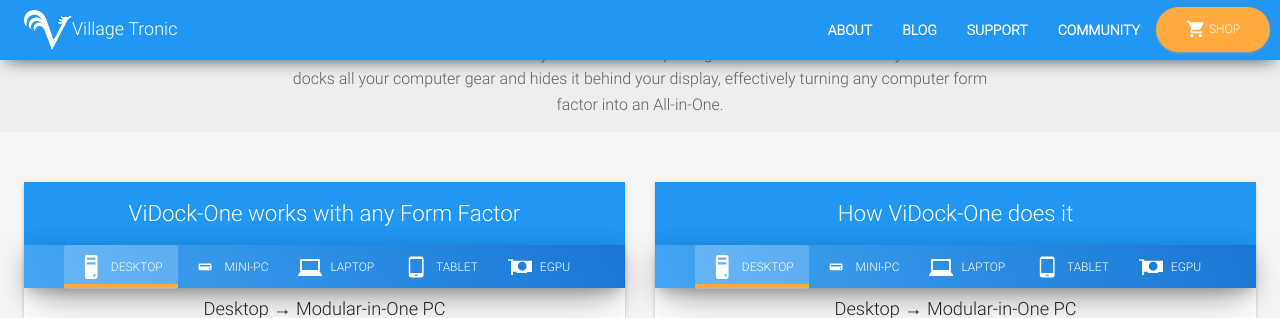
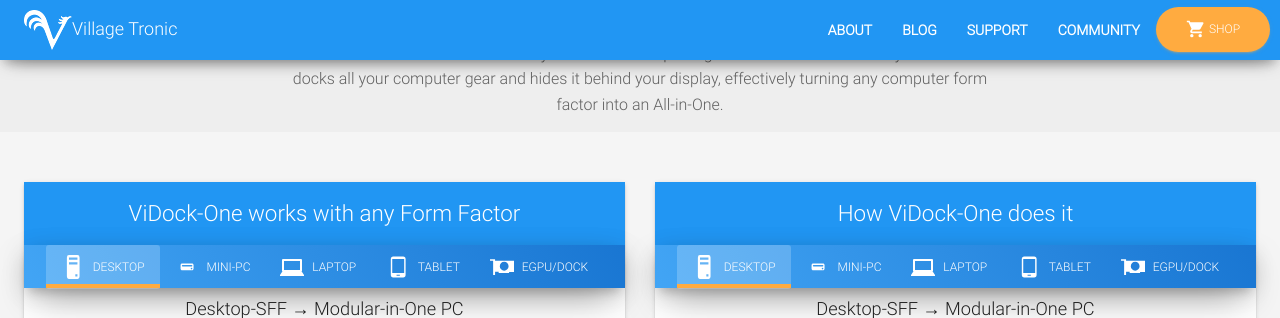
Before and after one commit to V-Squared/shop, a Jekyll site: the page built from index.md, in a window 1280 px wide and 900 px high, scrolled down 795 px, cut to the strip 0-318 px from the top of the window. Built offline with Jekyll 4.4.1, drawn with Linux system fonts in a browser that asks for light colours.

Commit message:
Rename Desktop and eGPU

```diff
--- a/_layouts/home.html
+++ b/_layouts/home.html
@@ -64,7 +64,7 @@
                       <li>
                         <a href="#gpu" data-toggle="tab">
                           {% include icons/gpu-card.html %}
-                          <span>eGPU</span>
+                          <span>eGPU/Dock</span>
                         </a>
                       </li>
                     </ul>
@@ -74,7 +74,7 @@
               <div class="content">
                 <div class="tab-content">
                   <div class="tab-pane active" id="desktop">
-                    <h4>Desktop → Modular-in-One PC</h4>
+                    <h4>Desktop-SFF → Modular-in-One PC</h4>
                     <div class="embed-responsive embed-responsive-16by9">
                     <juxtapose class="embed-responsive-item"
                                before-image-url="'{{site.baseurl}}/images/home/Desktop-Before.jpg'"
@@ -172,7 +172,7 @@
                       <li>
                         <a href="#how-gpu" data-toggle="tab">
                           {% include icons/gpu-card.html %}
-                          <span>eGPU</span>
+                          <span>eGPU/Dock</span>
                         </a>
                       </li>
                     </ul>
@@ -182,7 +182,7 @@
               <div class="content">
                 <div class="tab-content">
                   <div class="tab-pane active" id="how-desktop">
-                    <h4>Desktop → Modular-in-One PC</h4>
+                    <h4>Desktop-SFF → Modular-in-One PC</h4>
                     <video class="video-js vjs-default-skin" poster="{{site.baseurl}}/assets/Videos/ViDock-One-Desktop/Desktop-Poster.jpg" controls preload="auto" data-setup='{ "aspectRatio":"16:9" }'>
                       <source src="{{site.baseurl}}/assets/Videos/ViDock-One-Desktop/ViStand-Desktop-Anim.mp4" type="video/mp4">
                       </video>
```
Also changed, not shown: other parts of _layouts/home.html (+2 -2 lines).
